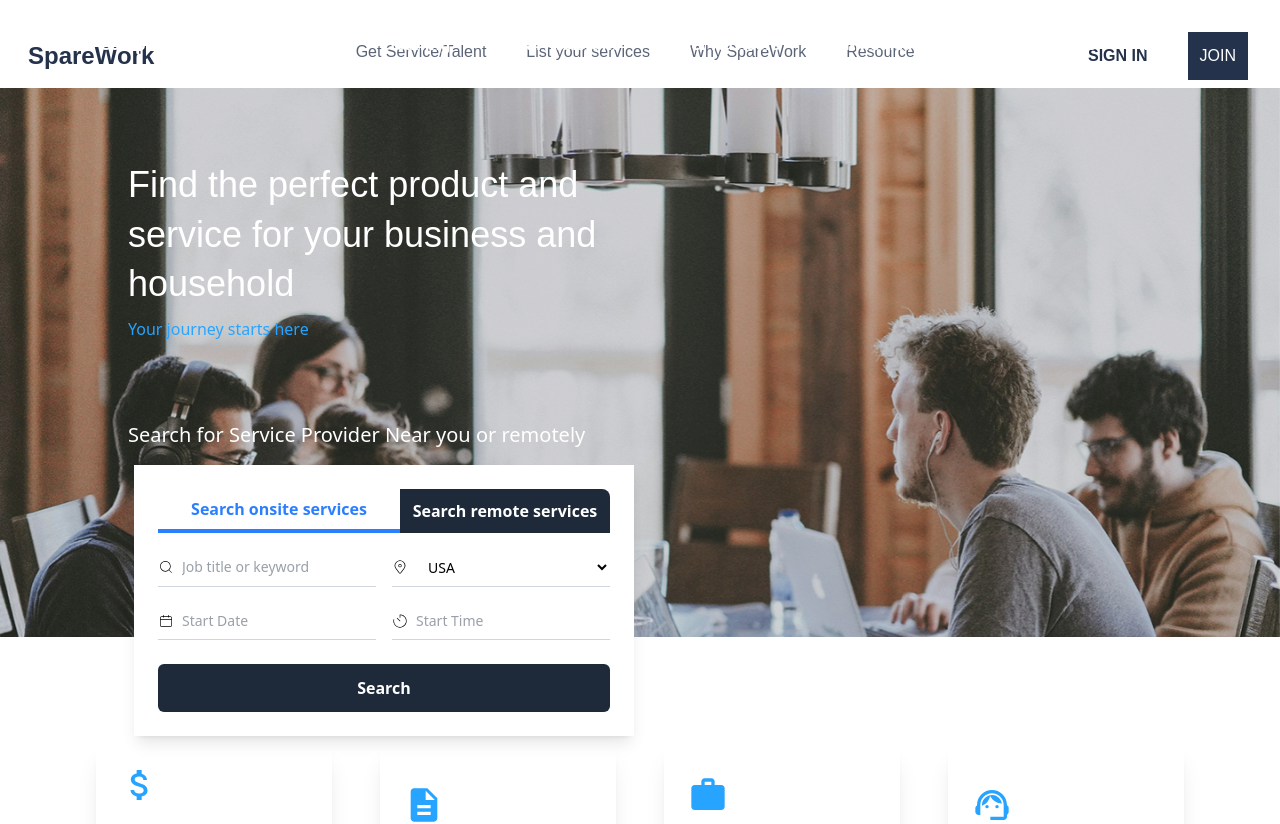
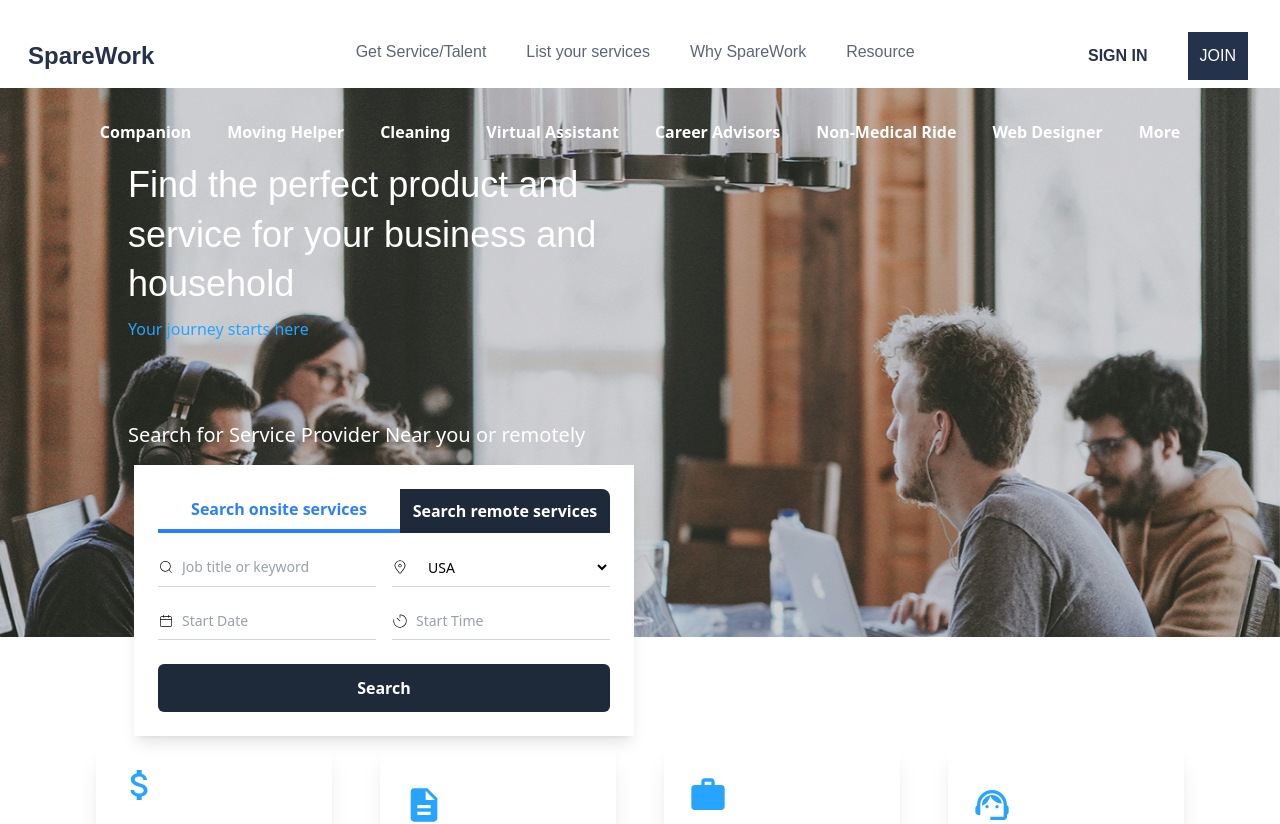
Before and after one commit to redietwegene/spare, a React (Vite) app: page / in a window 1280 px wide. Shown: the top 824 px of the page. Built offline with nearby package versions, Linux system fonts and the light colour scheme.

Commit message:
modification

```diff
--- a/src/components/Landingpage.jsx
+++ b/src/components/Landingpage.jsx
@@ -37,7 +37,6 @@ const Landingpage = () => {
             src={images[currentImageIndex]}
             alt={`Slide ${currentImageIndex + 1}`}
         />
-        </div>
         <ul className='absolute inset-0 flex flex-wrap justify-center gap-3 md:mt-8 space-x-6 text-white font-bold text-xs md:text-base'>
           <li className='text-white'>Companion</li>
           <Link to='/helper'><li>Moving Helper</li></Link>
@@ -48,6 +47,8 @@ const Landingpage = () => {
           <Link to='/graphics'><li>Web Designer</li></Link>
           <li>More</li>
         </ul>
+        </div>
+
 
 
         <div className="absolute top-20 md:top-40 left-4 md:left-32 text-white px-4 md:px-0">
--- a/src/components/Navbar.jsx
+++ b/src/components/Navbar.jsx
@@ -11,7 +11,7 @@ const Navbar = () => {
 
   return (
     <>
-      <div className="flex flex-col md:flex-row justify-between bg-white font-epilogue mt-8 mb-2 relative">
+      <div className="flex flex-col md:flex-row justify-between bg-white font-epilogue mt-8 mb-2 relative overflow-hidden">
         <div className="flex justify-between items-center px-7">
           <h4 className="text-spare text-2xl font-semibold">
             SpareWork
```
